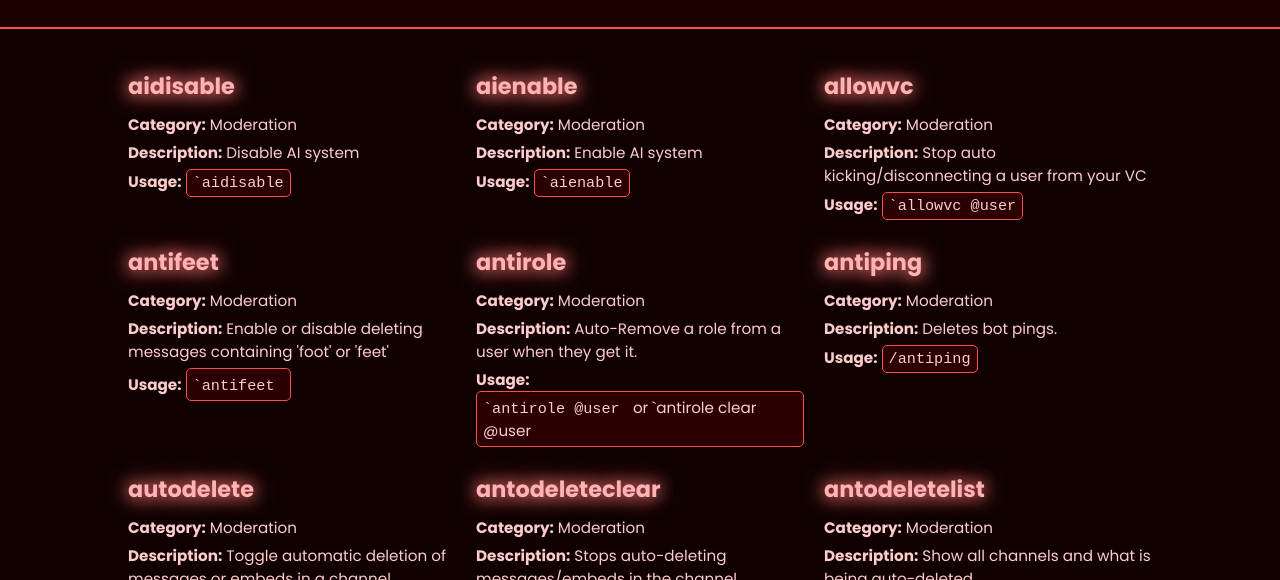
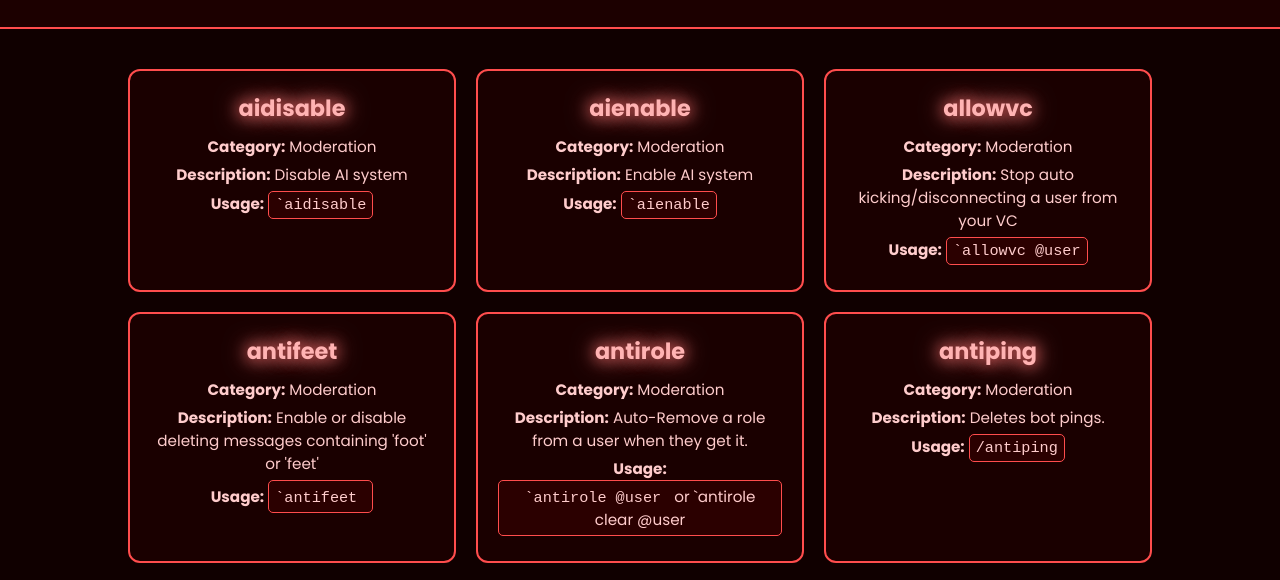
Before and after one commit to Zeerunsyou/Hell, a plain HTML site: page index.html in a window 1280 px wide. Shown: the part 204-784 px from the top of the page. Drawn offline with Linux system fonts and the light colour scheme.

Commit message:
Refactor style.css with consistent formatting

```diff
--- a/style.css
+++ b/style.css
@@ -94,18 +94,18 @@ main { flex: 1; padding: 40px 10%; }
   gap: 20px;
 }
 
-.command-card code {
-  background-color: #2b0000;
-  padding: 4px 6px;
-  border-radius: 5px;
-  font-family: monospace;
-  border: 1px solid #ff4d4d;
-  display: inline-block;       /* makes wrapping easier */
-  word-break: break-word;      /* break long words */
-  white-space: pre-wrap;       /* preserve spacing and wrap lines */
-  max-width: 100%;             /* don’t overflow the card */
+.command-card {
+  background-color: #1a0000;
+  border: 2px solid #ff4d4d;
+  border-radius: 12px;
+  padding: 20px;
+  text-align: center;
+  transition: all 0.3s ease;
+  cursor: default;
+  position: relative;
+  overflow: hidden;
+  animation: cardEntrance 0.5s ease forwards;
 }
-
 
 .command-card:hover {
   transform: translateY(-5px) scale(1.03);
@@ -133,7 +133,12 @@ main { flex: 1; padding: 40px 10%; }
   border-radius: 5px;
   font-family: monospace;
   border: 1px solid #ff4d4d;
+  display: inline-block;       /* makes wrapping easier */
+  word-break: break-word;      /* break long words */
+  white-space: pre-wrap;       /* preserve spacing and wrap lines */
+  max-width: 100%;             /* don’t overflow the card */
 }
+
 
 /* Footer */
 footer {
```
